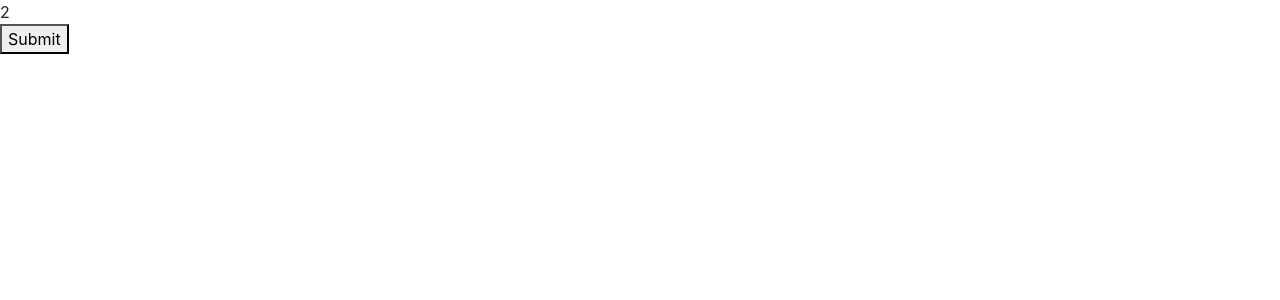
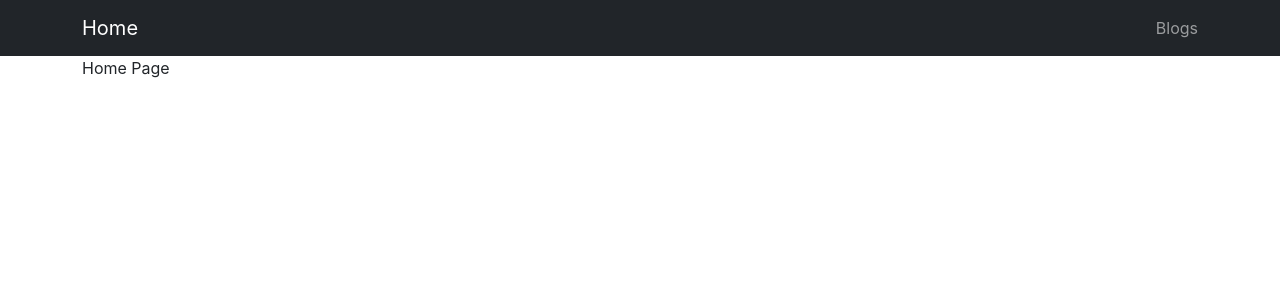
Before and after one commit to jjipper/frontend-knowledge-base, a React (Create React App) app in the folder react/react_learn_with_project/react-basic/: page / in a window 1280 px wide. Shown: the top 300 px of the page. Built offline with nearby package versions, Linux system fonts and the light colour scheme.

Commit message:
feat(react): routes 연결 및 App에 라우터 적용

```diff
--- a/react/react_learn_with_project/react-basic/src/App.js
+++ b/react/react_learn_with_project/react-basic/src/App.js
@@ -1,17 +1,26 @@
-import { Fragment } from "react";
+import { BrowserRouter as Router, Switch, Route } from "react-router-dom";
+import NavBar from "./components/NavBar";
+import routes from "./routes";
 
 function App() {
-  const number = 1;
-
-  const double = (number) => {
-    return number * 2;
-  };
-
   return (
-    <Fragment>
-      <div>{double(number)}</div>
-      <button>Submit</button>
-    </Fragment>
+    <Router>
+      <NavBar />
+      <div className="container">
+        <Switch>
+          {routes.map((route) => {
+            return (
+              <Route
+                key={route.path}
+                path={route.path}
+                component={route.component}
+                exact
+              />
+            );
+          })}
+        </Switch>
+      </div>
+    </Router>
   );
 }
 
--- /dev/null
+++ b/react/react_learn_with_project/react-basic/src/routes.js
@@ -0,0 +1,25 @@
+import HomePage from "./pages/HomePage";
+import ListPage from "./pages/ListPage";
+import CreatePage from "./pages/CreatePage";
+import EditPage from "./pages/EditPage";
+
+const routes = [
+  {
+    path: "/",
+    component: HomePage,
+  },
+  {
+    path: "/blogs",
+    component: ListPage,
+  },
+  {
+    path: "/blogs/create",
+    component: CreatePage,
+  },
+  {
+    path: "/blogs/edit",
+    component: EditPage,
+  },
+];
+
+export default routes;
```
